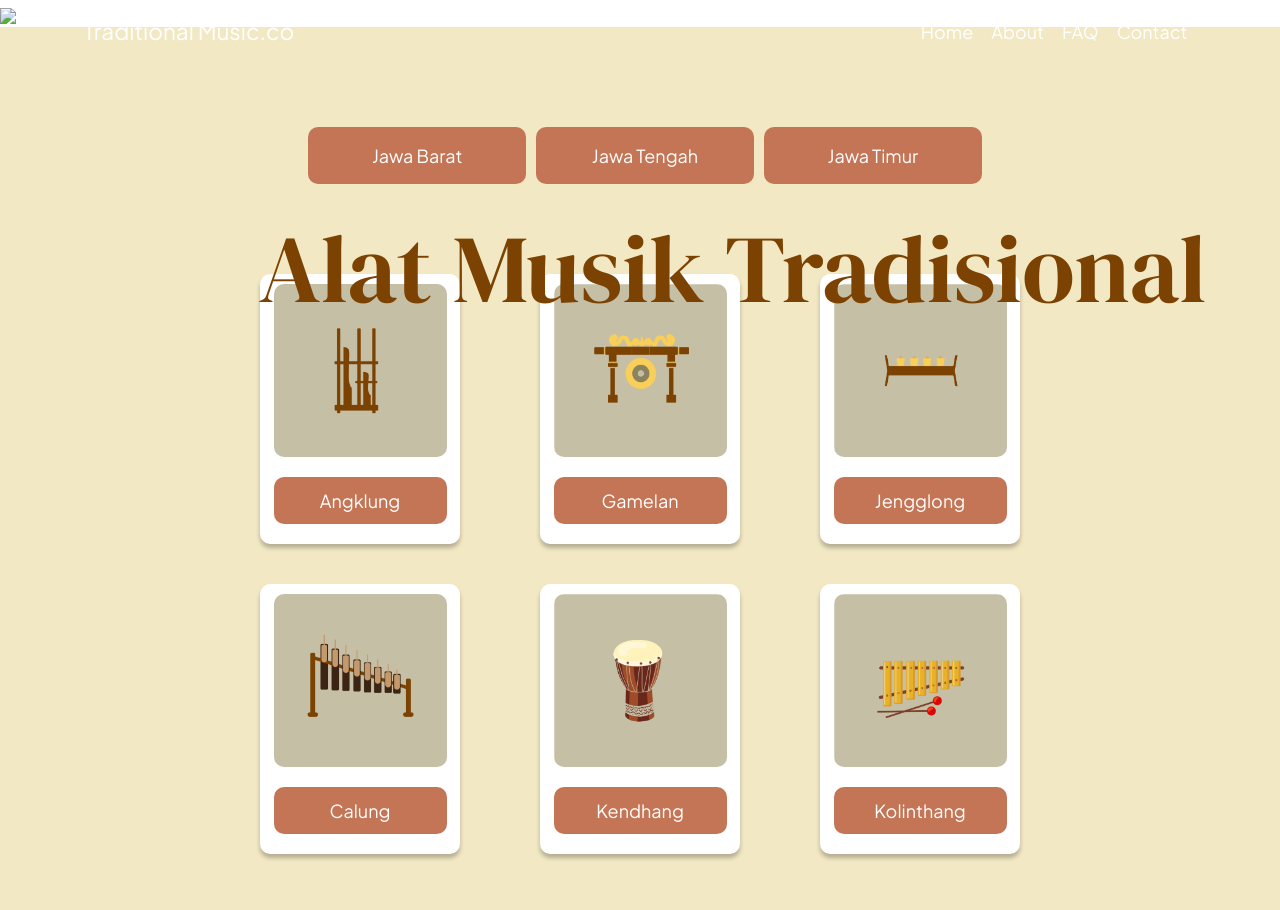
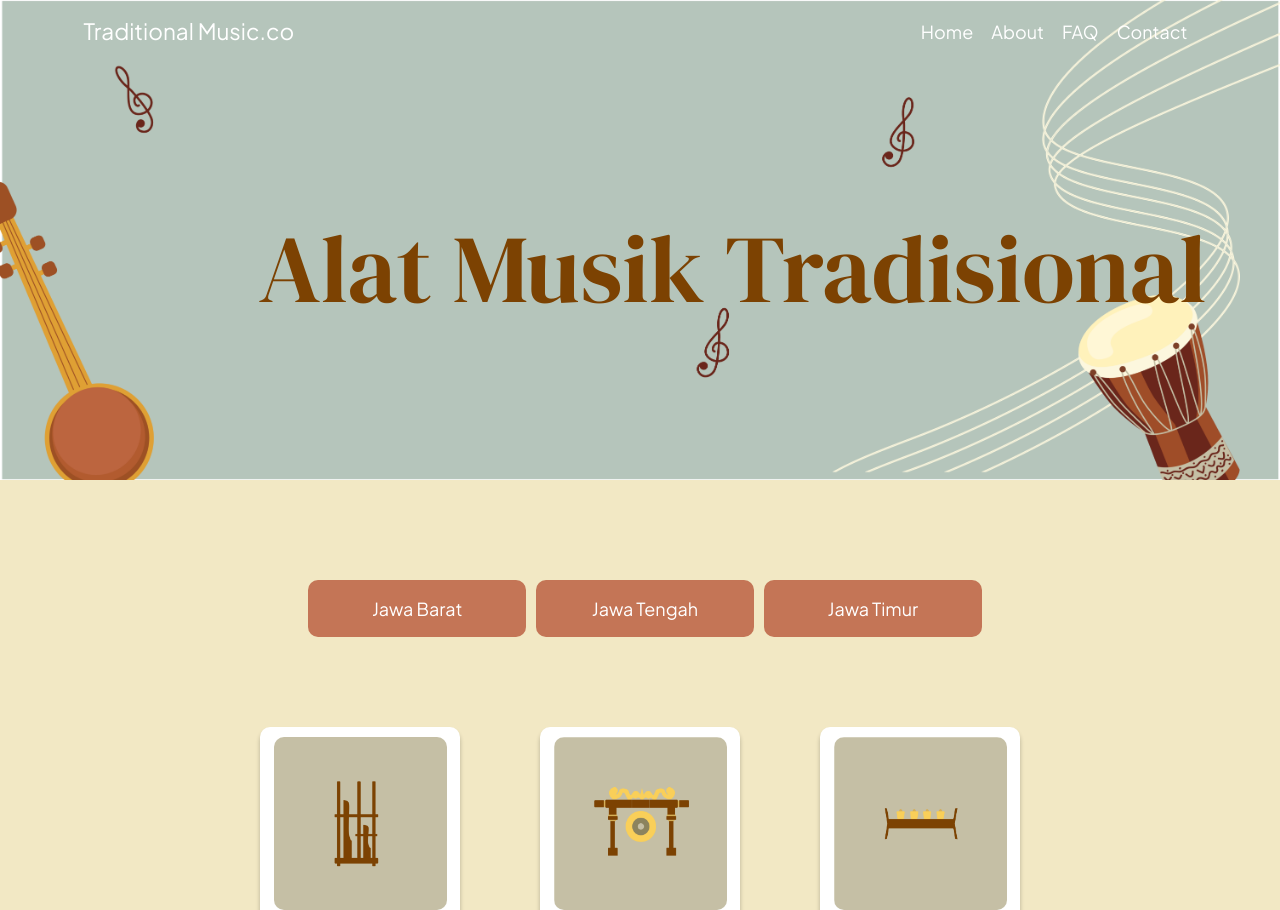
Before and after one commit to yuliantisj/traditionalmusic.co, a plain HTML site: page index.html in a window 1280 px wide. Shown: the top 910 px of the page. Drawn offline with Linux system fonts and the light colour scheme; files that its build step writes are made by us from their sources; files whose address does not match are found by name.

Commit message:
Update index.html

```diff
--- a/index.html
+++ b/index.html
@@ -39,7 +39,7 @@
 		</header>
 
 		<div class="banner">
-			<img class="img-fluid" src="asset/banner.png">
+			<img class="img-fluid" src="banner.png">
 		</div>
 
 		<div class="font-banner">
```
